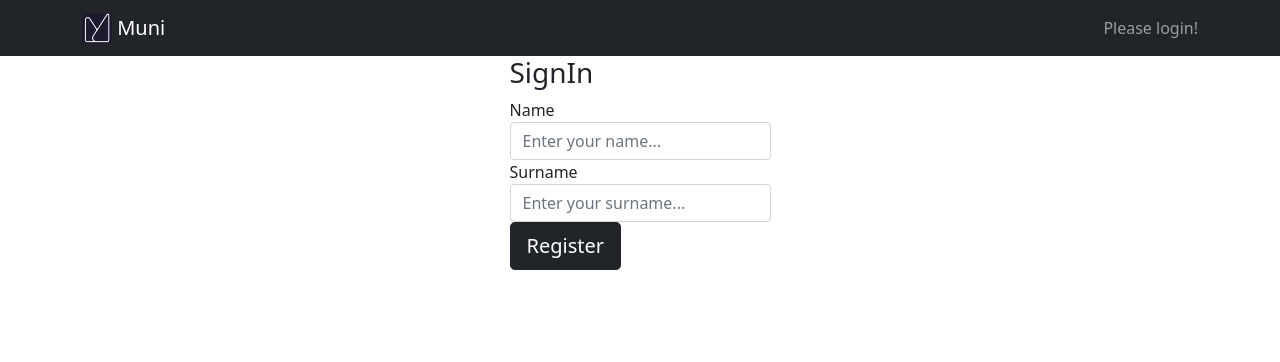
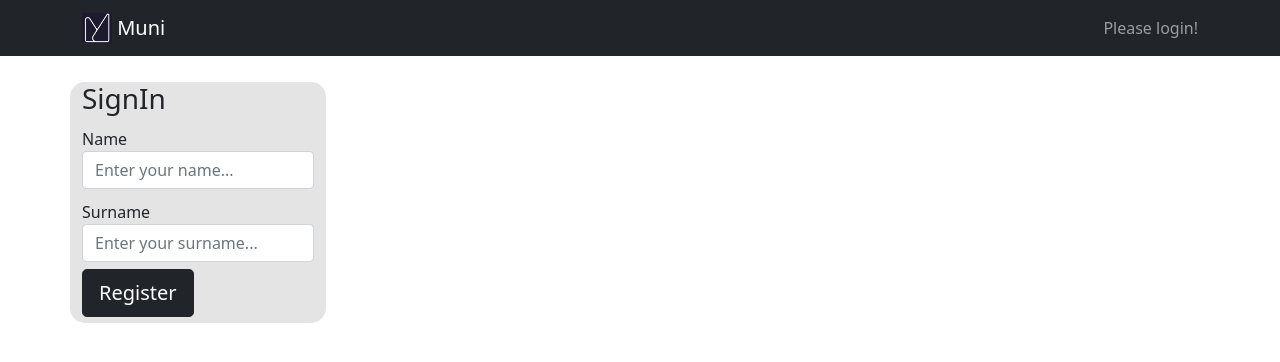
Before and after one commit to akchama/front-end-challenge, a React (Create React App) app: page / in a window 1280 px wide. Shown: the top 362 px of the page. Built offline with nearby package versions, Linux system fonts and the light colour scheme.

Commit message:
Edit css

```diff
--- /dev/null
+++ b/src/Components/Login.css
@@ -0,0 +1,15 @@
+.form-group {
+    margin-top: 5%;
+}
+
+#login-row {
+    margin-top: 2vw;
+    border-radius: 15px;
+    background: #e4e4e4;
+    width: 20vw;
+}
+
+.register {
+    margin-top: .5vw;
+    margin-bottom: .5vw;
+}
--- a/src/Components/Login.js
+++ b/src/Components/Login.js
@@ -1,5 +1,7 @@
 import '../App.css';
 import { useState, useEffect } from 'react';
+import { Form, Row, Col, Button } from 'react-bootstrap';
+import './Login.css'
 
 const LoginForm = ({Login}) => {
 
@@ -12,7 +14,7 @@ const LoginForm = ({Login}) => {
     return (
         <div className="container">
             <div id="login-row" className="row justify-content-center align-items-center">
-                <div className="col-sm-3">
+                <div className="justify-content-center align-items-center">
                     <form onSubmit={handleLogin}>
                         <h3>SignIn</h3>
                         <div className="form-group">
@@ -25,11 +27,12 @@ const LoginForm = ({Login}) => {
                             <input type="text" className="form-control" placeholder="Enter your surname..." onChange={(event) => setDetails({...details, surname: event.target.value})} value={details.surname}/>
                         </div>
 
-                        <button type="submit" className="btn btn-dark btn-lg btn-block">Register</button>
+                        <button type="submit" className="btn btn-dark btn-lg btn-block register">Register</button>
                     </form>
                 </div>
             </div>
         </div>
+
     )
 }
 
```
